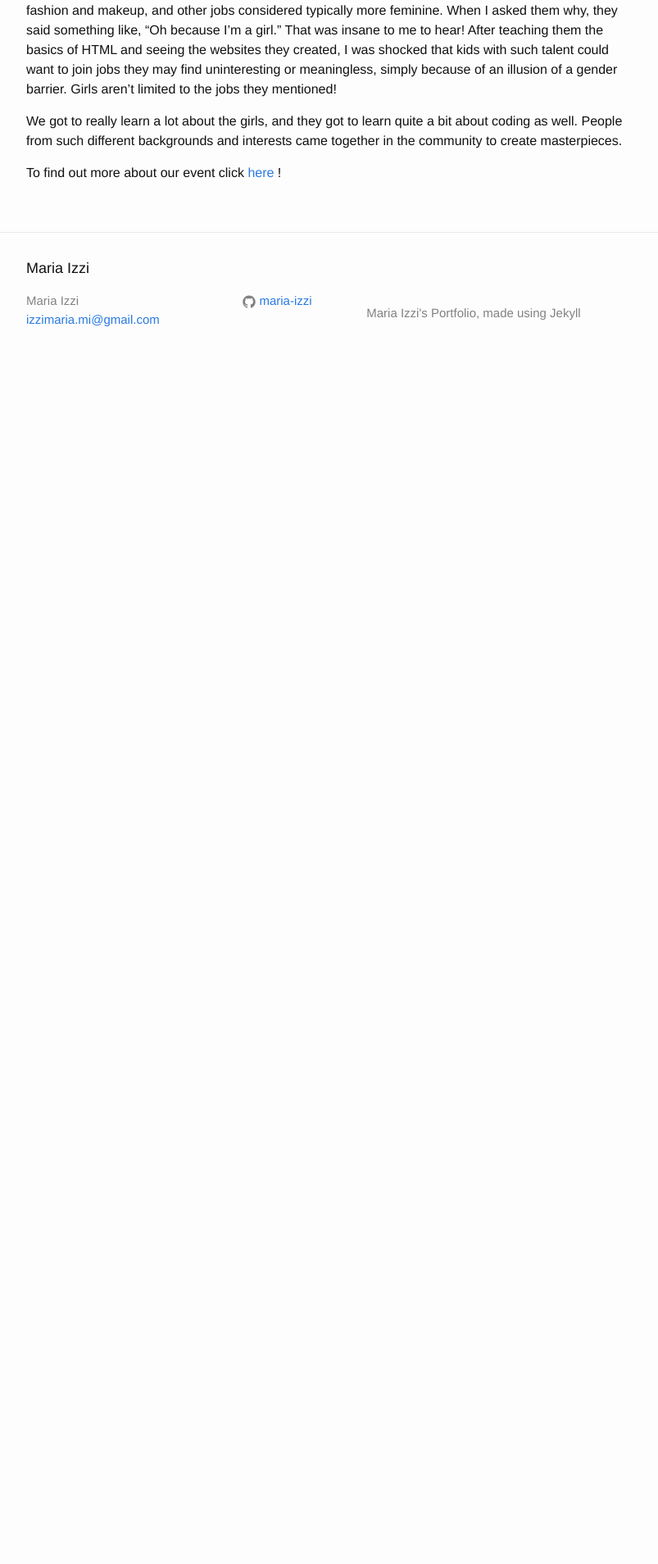
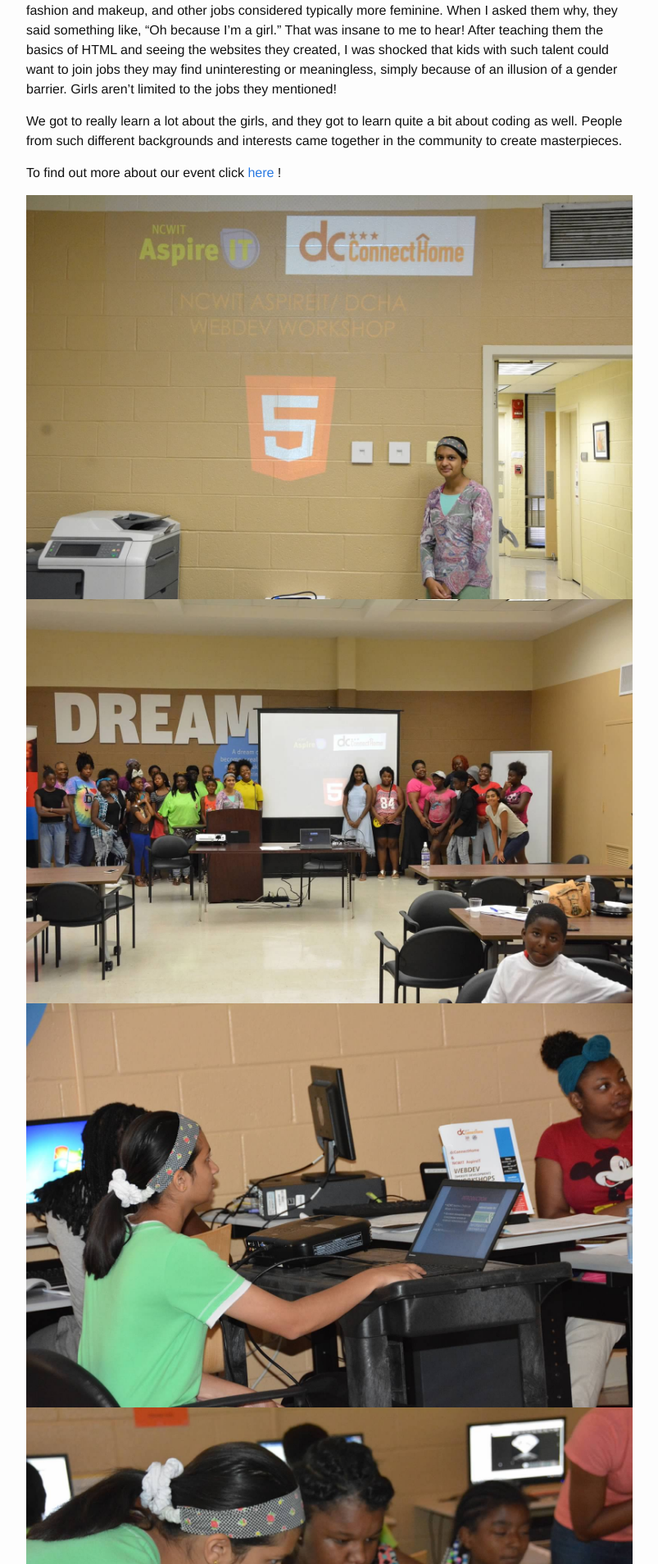
Before and after one commit to maria-izzi/maria-izzi.github.io, a Jekyll site: the page built from _posts/2017-10-21-dcha-coding-camp.md, in a window 1280 px wide. Shown: the part 319-2227 px from the top of the page at 82% size, without its empty margins (238-1041 px from the left). Built offline with Jekyll 4.4.1, drawn with Linux system fonts in a browser that asks for light colours; before the commit the page ends 900 px from its top, so only the background shows below that.

Commit message:
Update 2017-10-21-dcha-coding-camp.md

```diff
--- a/_posts/2017-10-21-dcha-coding-camp.md
+++ b/_posts/2017-10-21-dcha-coding-camp.md
@@ -11,3 +11,9 @@ We got to really learn a lot about the girls, and they got to learn quite a bit
 To find out more about our event click
 <a href = "http://www.dchousing.org/doc.aspx?docid=2017110313131120320&AspxAutoDetectCookieSupport=1"> here</a>
 !
+
+<img src = "/assets/images/dcha/dcha_projector.JPEG" alt = "">
+<img src = "/assets/images/dcha/dcha_group.JPEG" alt = "">
+<img src = "/assets/images/dcha/dcha_computer.JPEG" alt = "">
+<img src = "/assets/images/dcha/dcha_helping.JPEG" alt = "">
+<img src = "/assets/images/dcha/dcha_helping_2.JPEG" alt = "">
```
